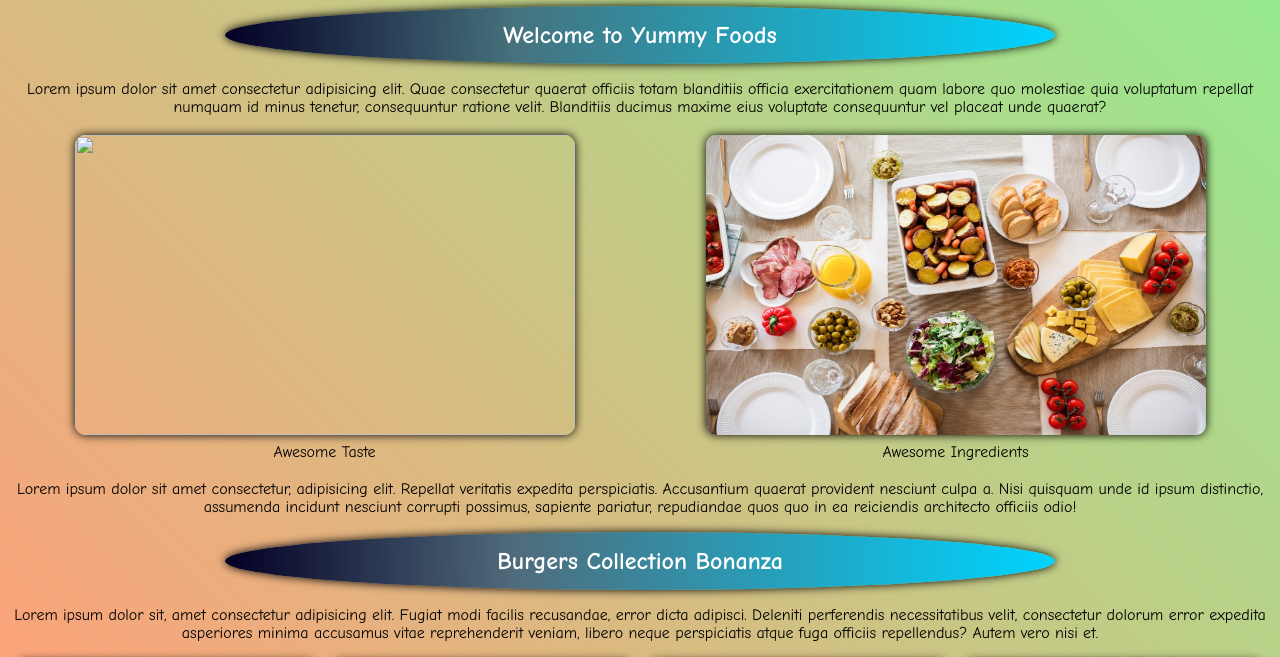
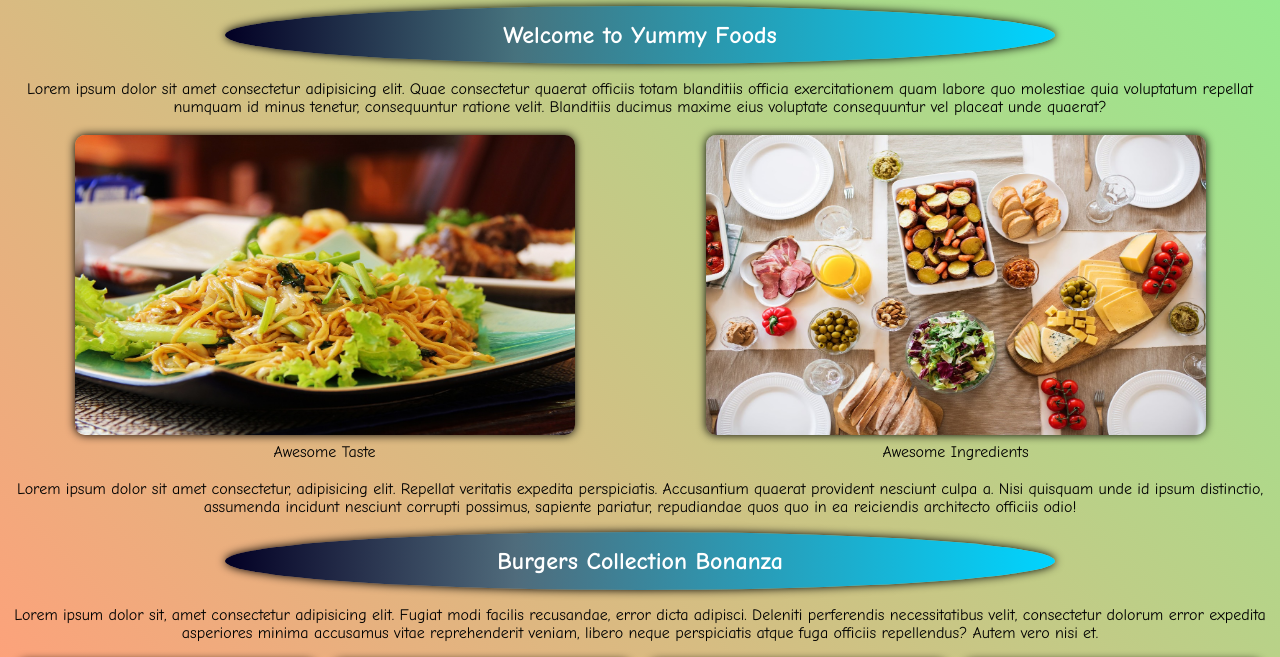
Before and after one commit to Niveditha129/foodieapplication, a plain HTML site: page index.html in a window 1280 px wide. Shown: the part 119-776 px from the top of the page. Drawn offline with Linux system fonts and the light colour scheme.

Commit message:
Update index.html

```diff
--- a/index.html
+++ b/index.html
@@ -55,7 +55,7 @@
         <table>
             <tr>
                 <td>
-                    <img src="main-1.jpeg" width="500" height="300">
+                    <img src="main-1.jpg" width="500" height="300">
                 </td>
                 <td>
                     <img src="main-2.jpeg" width="500" height="300">
```
